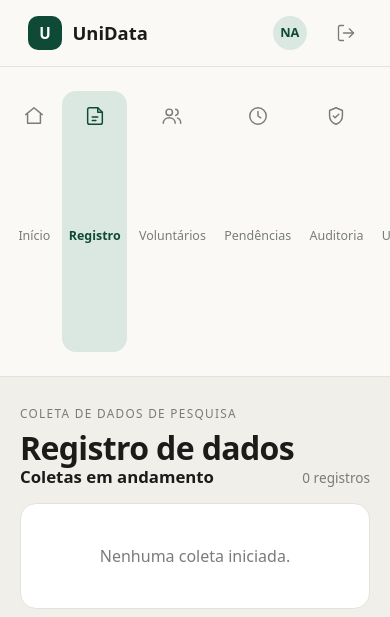
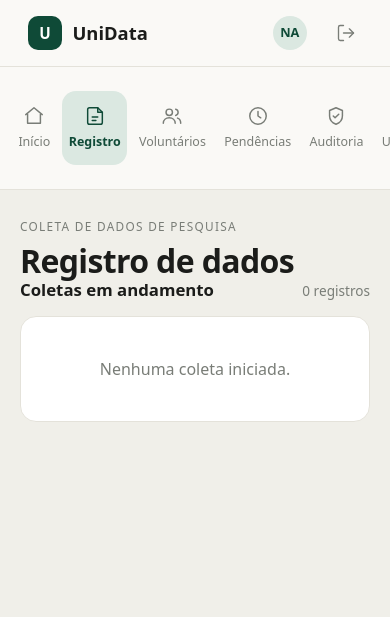
Before and after one commit to BrunoAssis-source/PFC, a Django app: page /coleta/ in a window 390 px wide. Shown: the top 617 px of the page. Run offline with Django 5.2, Linux system fonts and the light colour scheme; the visitor is signed in with stand-in values (Sample User, id 1); parts of the project's set-up code (start-up, migrations or seed data) failed here and were passed over.

Commit message:
impede que o menu do celular estique na vertical em pagina curta

```diff
--- a/static/css/estilos.css
+++ b/static/css/estilos.css
@@ -536,7 +536,8 @@ a.painel-item:hover {
     .painel-menu {
         flex-direction: row;
         width: auto;
-        flex: 1;
+        /* Sem crescer: em coluna, flex: 1 esticava o menu na vertical quando a página tinha pouco conteúdo. */
+        flex: 0 0 auto;
         overflow-x: auto;
         border-right: 0;
         border-bottom: 1px solid var(--borda);
```
